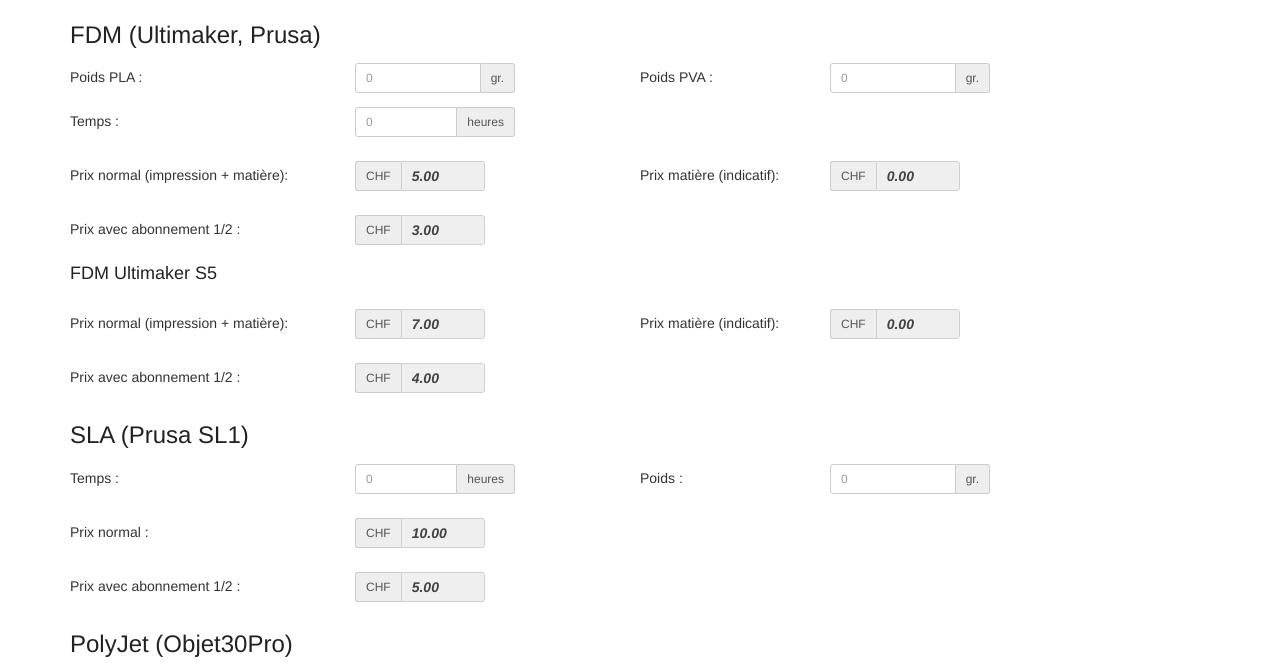
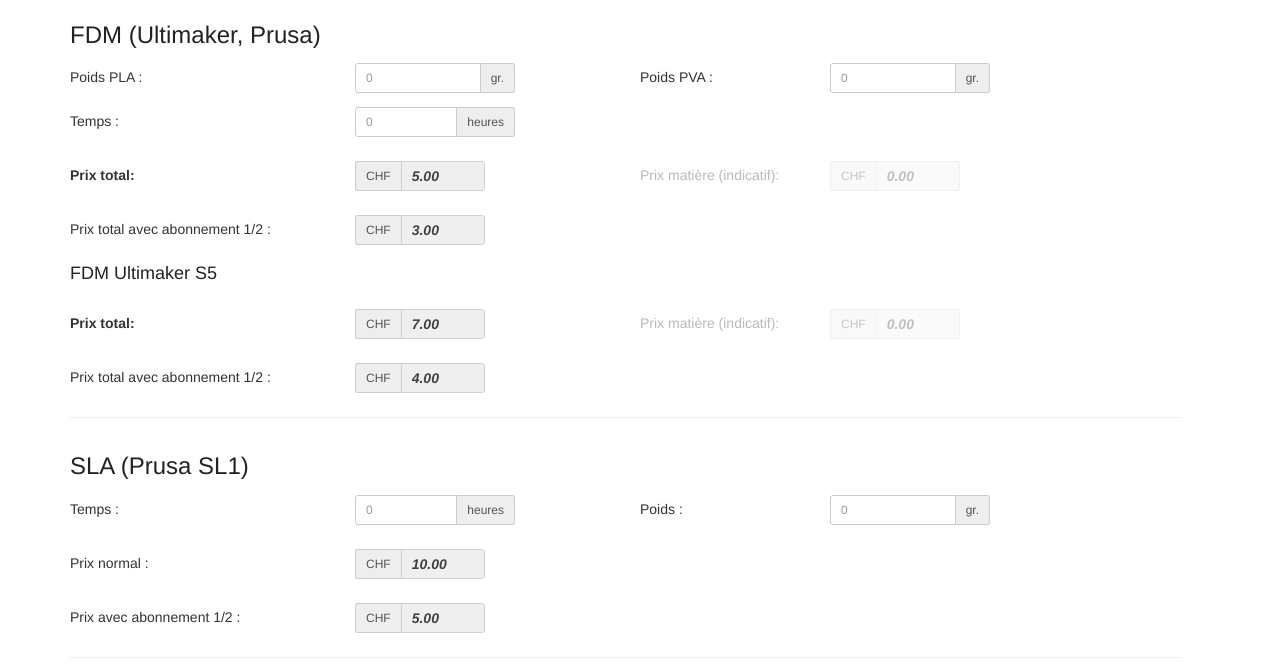
Before and after one commit to fablabneuch/fablab-calculator, a plain HTML site: page index.html in a window 1280 px wide. Shown: the part 99-768 px from the top of the page. Drawn offline with nearby package versions, Linux system fonts and the light colour scheme.

Commit message:
Update index.html

```diff
--- a/index.html
+++ b/index.html
@@ -98,7 +98,7 @@
 
 						<div class="row section-price input-section-margin">
 							<div class="col-md-3 input-section-text">
-								<p>Prix normal (impression + matière):</p>
+								<p><strong>Prix total:</strong></p>
 							</div>
 
 							<div class="col-md-2">
@@ -109,10 +109,10 @@
 							</div>
 
 							<div class="col-md-2 col-md-offset-1 input-section-text">
-								<p>Prix matière (indicatif):</p>
+								<p style="color:#bababa;">Prix matière (indicatif):</p>
 							</div>
 
-							<div class="col-md-2">
+							<div class="col-md-2" style="opacity:0.33">
 								<div class="input-group input-group-sm input-group-price">
 									<span class="input-group-addon">CHF</span>
 									<input type="text" class="form-control input-price input-disable" id="fdm-price-material"/>
@@ -123,7 +123,7 @@
 
 						<div class="row section-price input-section-margin">
 							<div class="col-md-3 input-section-text">
-								<p>Prix avec abonnement 1/2 :</p>
+								<p>Prix total avec abonnement 1/2 :</p>
 							</div>
 
 							<div class="col-md-2">
@@ -142,7 +142,7 @@
 
 							<div class="row section-price input-section-margin">
 								<div class="col-md-3 input-section-text">
-									<p>Prix normal (impression + matière):</p>
+									<p><strong>Prix total:</strong></p>
 								</div>
 
 								<div class="col-md-2">
@@ -153,10 +153,10 @@
 								</div>
 
 								<div class="col-md-2 col-md-offset-1 input-section-text">
-									<p>Prix matière (indicatif):</p>
+									<p style="color:#bababa;">Prix matière (indicatif):</p>
 								</div>
 
-								<div class="col-md-2">
+								<div class="col-md-2" style="opacity:0.33">
 									<div class="input-group input-group-sm input-group-price">
 										<span class="input-group-addon">CHF</span>
 										<input type="text" class="form-control input-price input-disable" id="fdm-S5-price-material"/>
@@ -166,7 +166,7 @@
 
 							<div class="row section-price input-section-margin">
 								<div class="col-md-3 input-section-text">
-									<p>Prix avec abonnement 1/2 :</p>
+									<p>Prix total avec abonnement 1/2 :</p>
 								</div>
 
 								<div class="col-md-2">
@@ -177,7 +177,9 @@
 								</div>
 
 							</div>
+							<hr />
 					</div>
+
 				</div>
 
 				<div class="machine-section sla">
@@ -237,6 +239,7 @@
 								</div>
 							</div>
 						</div>
+						<hr />
 					</div>
 				</div>
 
@@ -297,6 +300,7 @@
 								</div>
 							</div>
 						</div>
+						<hr />
 					</div>
 				</div>
 
@@ -346,6 +350,7 @@
 								</div>
 							</div>
 						</div>
+						<hr />
 					</div>
 				</div>
 
```
